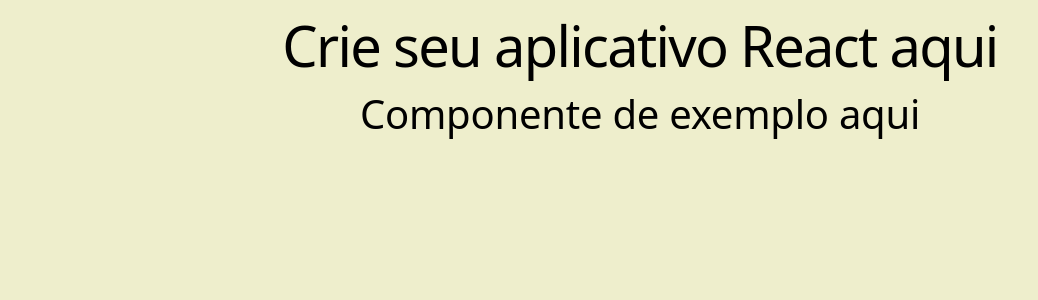
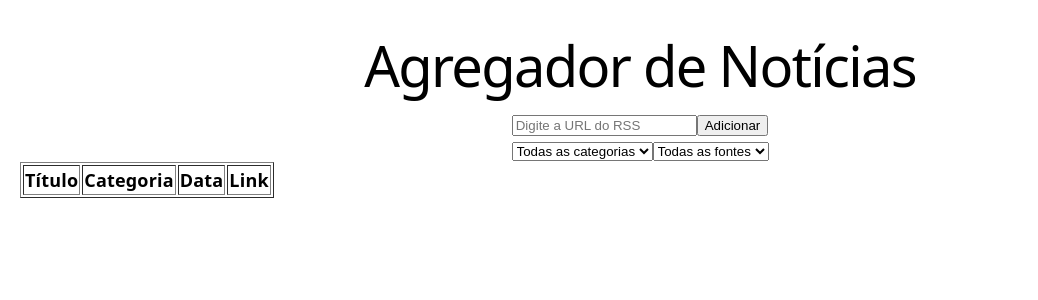
Before and after one commit to VicCAlq/2d-t2-n2, a React (Vite) app: page / in a window 1280 px wide. Shown: the top 300 px of the page, without its empty margins (0-1038 px from the left). Built offline with nearby package versions, Linux system fonts and the light colour scheme.

Commit message:
kaique fez

```diff
--- a/src/App.jsx
+++ b/src/App.jsx
@@ -1,22 +1,61 @@
-import Exemplo from "./components/Exemplo";
-
-const styles = {
-  container: {
-    flex: 1,
-    backgroundColor: "#eec",
-    alignItems: 'center',
-    justifyContent: 'center',
-  },
-  title: {
-    color: "#101015"
-  }
-};
+import { useState } from "react";
+import FormFonte from "./components/FormFonte";
+import Filtros from "./components/Filtros";
+import TabelaNoticias from "./components/TabelaNoticias";
+import { baixarFeedRSS } from "./services/leitorRSS";
+import Noticia from "./classes/Noticia";
 
 export default function App() {
+  const [noticias, setNoticias] = useState([]);
+  const [categoria, setCategoria] = useState("");
+  const [fonte, setFonte] = useState("");
+
+  async function adicionarFonte(url) {
+    try {
+      const feed = await baixarFeedRSS(url);
+
+      const listaNoticias = feed.noticias.map((item) => {
+        return new Noticia(
+          item.titulo,
+          item.link,
+          item.descricao,
+          item.dataPublicacao,
+          item.categorias?.join(", ") || "Sem categoria"
+        );
+      });
+
+      setNoticias(listaNoticias);
+    } catch (erro) {
+      console.error(erro);
+      alert("Erro ao carregar o feed RSS.");
+    }
+  }
+
+  const categorias = [...new Set(noticias.map((n) => n.categoria))];
+  const fontes = ["RSS"];
+
+  const noticiasFiltradas = noticias.filter((n) => {
+    const categoriaOk = categoria === "" || n.categoria === categoria;
+    const fonteOk = fonte === "" || fonte === "RSS";
+    return categoriaOk && fonteOk;
+  });
+
   return (
-    <div style={styles.container}>
-      <h1>Crie seu aplicativo React aqui</h1>
-      <Exemplo>Componente de exemplo aqui</Exemplo>
+    <div style={{ padding: "20px" }}>
+      <h1>Agregador de Notícias</h1>
+
+      <FormFonte aoAdicionar={adicionarFonte} />
+
+      <Filtros
+        categorias={categorias}
+        fontes={fontes}
+        categoria={categoria}
+        fonte={fonte}
+        setCategoria={setCategoria}
+        setFonte={setFonte}
+      />
+
+      <TabelaNoticias noticias={noticiasFiltradas} />
     </div>
   );
 }
--- /dev/null
+++ b/src/classes/Noticia.js
@@ -0,0 +1,9 @@
+export default class Noticia {
+  constructor(nome, endereco, descricao, dataDePublicacao, categoria) {
+    this.nome = nome;
+    this.endereco = endereco;
+    this.descricao = descricao;
+    this.dataDePublicacao = dataDePublicacao;
+    this.categoria = categoria;
+  }
+}
--- /dev/null
+++ b/src/components/Filtros.jsx
@@ -0,0 +1,42 @@
+export default function Filtros({
+  categorias,
+  fontes,
+  categoria,
+  fonte,
+  setCategoria,
+  setFonte
+}) {
+  return (
+    <div>
+
+      <select
+        value={categoria}
+        onChange={(e) => setCategoria(e.target.value)}
+      >
+        <option value="">Todas as categorias</option>
+
+        {categorias.map((cat) => (
+          <option key={cat}>
+            {cat}
+          </option>
+        ))}
+
+      </select>
+
+      <select
+        value={fonte}
+        onChange={(e) => setFonte(e.target.value)}
+      >
+        <option value="">Todas as fontes</option>
+
+        {fontes.map((fonte) => (
+          <option key={fonte}>
+            {fonte}
+          </option>
+        ))}
+
+      </select>
+
+    </div>
+  );
+}
--- /dev/null
+++ b/src/components/FormFonte.jsx
@@ -0,0 +1,29 @@
+import { useState } from "react";
+
+export default function FormFonte({ aoAdicionar }) {
+  const [url, setUrl] = useState("");
+
+  function enviar(e) {
+    e.preventDefault();
+
+    if (!url.trim()) return;
+
+    aoAdicionar(url);
+    setUrl("");
+  }
+
+  return (
+    <form onSubmit={enviar}>
+      <input
+        type="text"
+        placeholder="Digite a URL do RSS"
+        value={url}
+        onChange={(e) => setUrl(e.target.value)}
+      />
+
+      <button type="submit">
+        Adicionar
+      </button>
+    </form>
+  );
+}
--- /dev/null
+++ b/src/components/TabelaNoticias.jsx
@@ -0,0 +1,52 @@
+export default function TabelaNoticias({ noticias }) {
+
+  return (
+
+    <table border="1">
+
+      <thead>
+
+        <tr>
+          <th>Título</th>
+          <th>Categoria</th>
+          <th>Data</th>
+          <th>Link</th>
+        </tr>
+
+      </thead>
+
+      <tbody>
+
+        {noticias.map((noticia, index) => (
+
+          <tr key={index}>
+
+            <td>{noticia.nome}</td>
+
+            <td>{noticia.categoria}</td>
+
+            <td>{noticia.dataDePublicacao}</td>
+
+            <td>
+
+              <a
+                href={noticia.endereco}
+                target="_blank"
+                rel="noreferrer"
+              >
+                Abrir
+              </a>
+
+            </td>
+
+          </tr>
+
+        ))}
+
+      </tbody>
+
+    </table>
+
+  );
+
+}
--- a/src/components/leitorRSS.jsx
+++ b/src/services/leitorRSS.jsx
@@ -31,7 +31,7 @@
 
   const parseErro = doc.querySelector('parsererror');
   if (parseErro) {
-    throw new Erro('XML inválido: não foi possível parsear o feed.');
+    throw new Error('XML inválido: não foi possível parsear o feed.');
   }
 
   const formatoAtom = doc.documentElement.nodeName === 'feed';
@@ -88,11 +88,11 @@
   }
 
   return {
-    titulo: title || 'Sem título',
-    descricao: description || '',
-    link: link || '',
-    noticias: noticias.slice(0, 50),
-  };
+  titulo: titulo || "Sem título",
+  descricao: descricao || "",
+  link: link || "",
+  noticias: noticias.slice(0, 50),
+  }
 }
 
 export async function baixarFeedRSS(url) {
```
Also changed, not shown: src/classes/FonteDeNoticias.js (added, +8 -0 lines), 1 other file (tests, documents, lock files or other folders).
